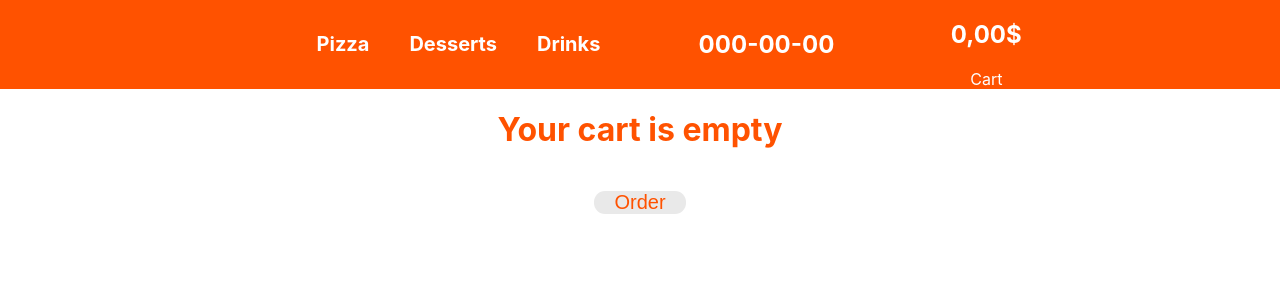
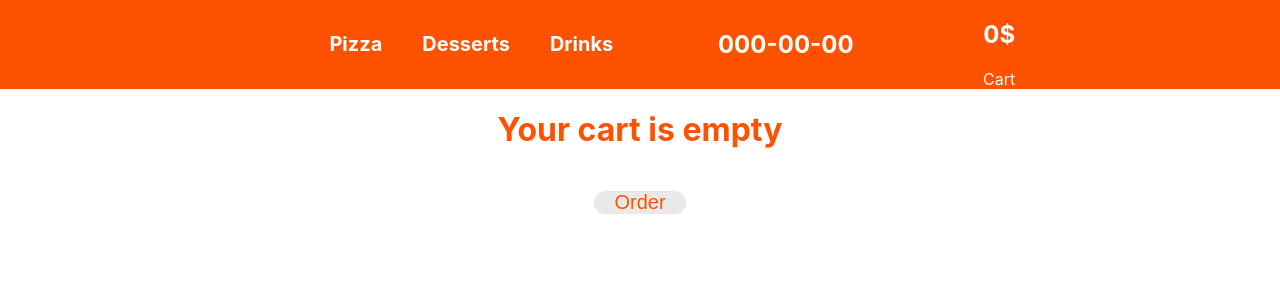
Before and after one commit to julia-deko/Pizza-Delivery-Website-React-Redux, a React (Create React App) app: page /cart in a window 1280 px wide. Shown: the top 300 px of the page. Built offline with nearby package versions, Linux system fonts and the light colour scheme.

Commit message:
calculate items sum

```diff
--- a/src/app/components/Cart/Cart.js
+++ b/src/app/components/Cart/Cart.js
@@ -8,7 +8,7 @@ export function Cart() {
 
     const cart = useSelector(state => state.cart);
     const dispatch = useDispatch();
-    const sum = useMemo(() => cart.reduce((sum, item) => sum + item.price, 0), [cart]);
+    const sum = useMemo(() => cart.reduce((sum, item) => sum + item.price*item.count, 0), [cart]);
 
     const onRemoveHandler = (item) => {
         dispatch(removeItem(item));
--- a/src/app/components/CartItem/CartItem.js
+++ b/src/app/components/CartItem/CartItem.js
@@ -17,7 +17,7 @@ export function CartItem ({item, onRemoveHandler, onAddHandler}) {
                 <button onClick={() => {onRemoveHandler(item)}}>-</button>
             </div>
             <div>
-                <h1>{item.price}$</h1>
+                <h1>{item.price*item.count}$</h1>
             </div>
         </div>
     )
--- a/src/app/components/Header/Header.js
+++ b/src/app/components/Header/Header.js
@@ -1,7 +1,12 @@
 import './Header.css';
 import { Link } from "react-router-dom";
+import { useMemo } from 'react';
+import { useSelector } from 'react-redux';
 
 export function Header() {
+    const cart = useSelector(state => state.cart);
+    const sum = useMemo(() => cart.reduce((sum, item) => sum + item.price*item.count, 0), [cart]);
+
     return (
         <div className="header">
             <div className="logo"></div>
@@ -14,7 +19,7 @@ export function Header() {
                 <h2>000-00-00</h2>
             </div>
             <div>
-                <h2>0,00$</h2>
+                <h2>{sum}$</h2>
                 <Link to="/cart">Cart</Link>
             </div>
         </div>
```
